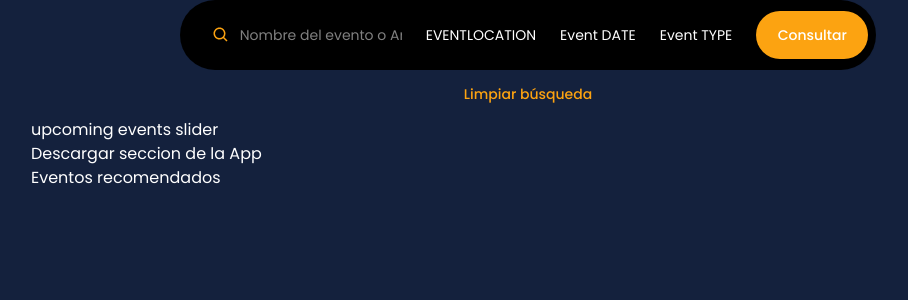
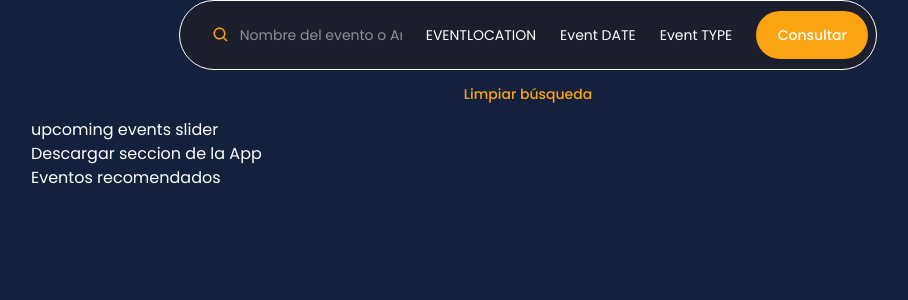
Before and after one commit to erlandruiz/event-erland-program, a Next.js app: page / in a window 1280 px wide. Shown: the top 300 px of the page, without its empty margins (112-1020 px from the left). Built offline with nearby package versions, Linux system fonts and the light colour scheme; no server answers; the database is empty.

Commit message:
sixtenn commit

```diff
--- a/components/Searchbar/Searchbar.jsx
+++ b/components/Searchbar/Searchbar.jsx
@@ -6,7 +6,7 @@ import EventLocation from "./EventLocation";
 const Searchbar = () => {
   const { handleSubmit } = useContext(EventContext);
   return (
-    <div className="bg-black w-[90vw] sm:w-[60vw] md:w-[50vw] lg:w-[40vw] xl:w-max p-8 xl:pl-8 xl:pr-2 h:auto xl:h-[70px] rounded-3xl xl:rounded-full backdrop-blur-[20px] flex flex-col xl:flex-row items-center gap-6 mx-auto text-sm">
+    <div className="w-[90vw] sm:w-[60vw] md:w-[50vw] lg:w-[40vw] xl:w-max p-8 xl:pl-8 xl:pr-2 h:auto xl:h-[70px] rounded-3xl xl:rounded-full backdrop-blur-[20px] flex flex-col xl:flex-row items-center gap-6 mx-auto text-sm  bg-[var(--color-secondary)]/80 text-white border boder-[var(--color-tertiary-hover)]">
       {/**event search */}
       <EventSeacrh />
       {/**event lOCATION */}
@@ -18,7 +18,7 @@ const Searchbar = () => {
       {/**BTN SUBMIT  */}
       <button
         onClick={handleSubmit}
-        className="btn bg-[var(--color-accent)] text-white"
+        className="btn bg-[var(--color-accent)] hover:bg-[var(--color-accent-hover)] text-white "
       >
         Consultar
       </button>
```
